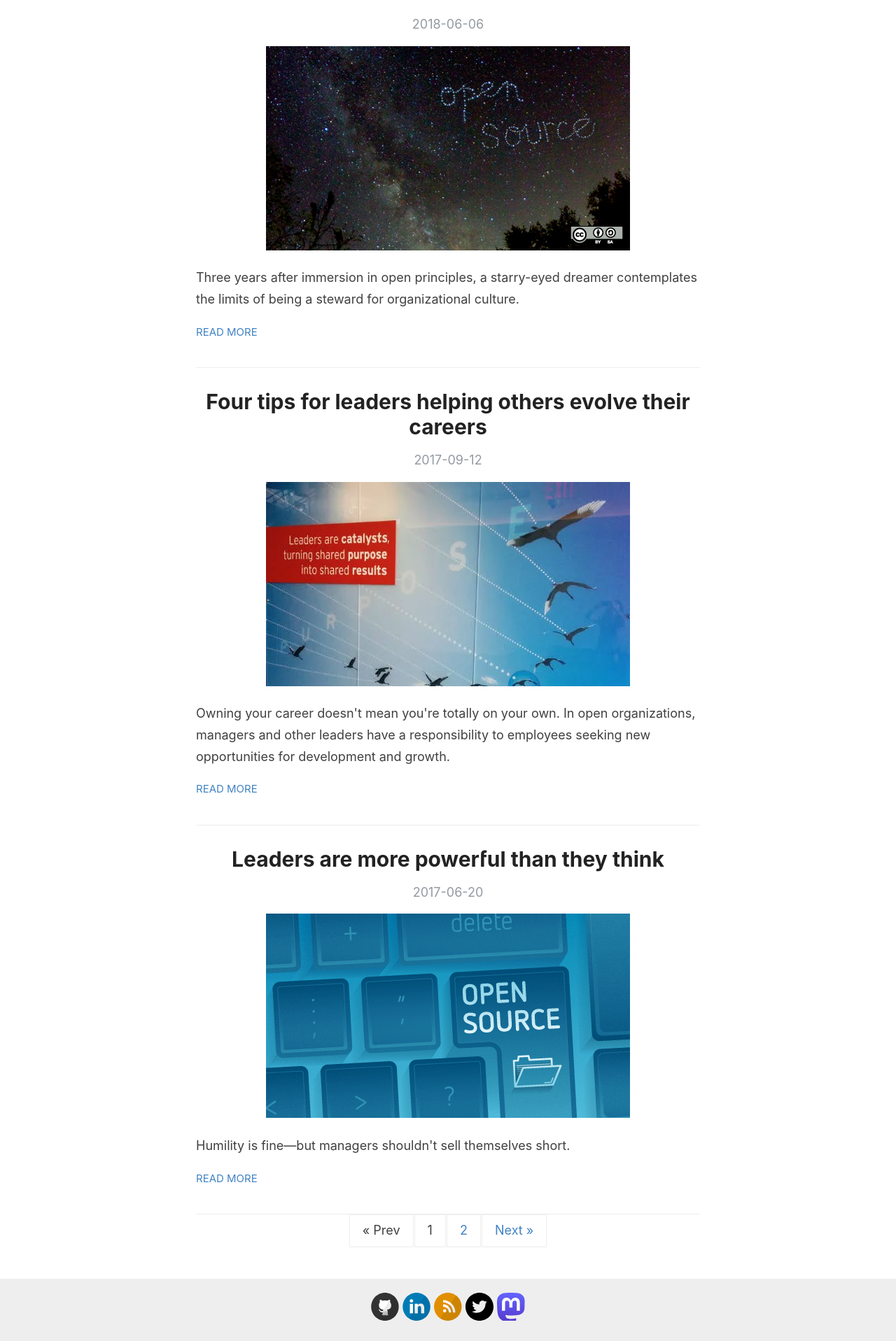
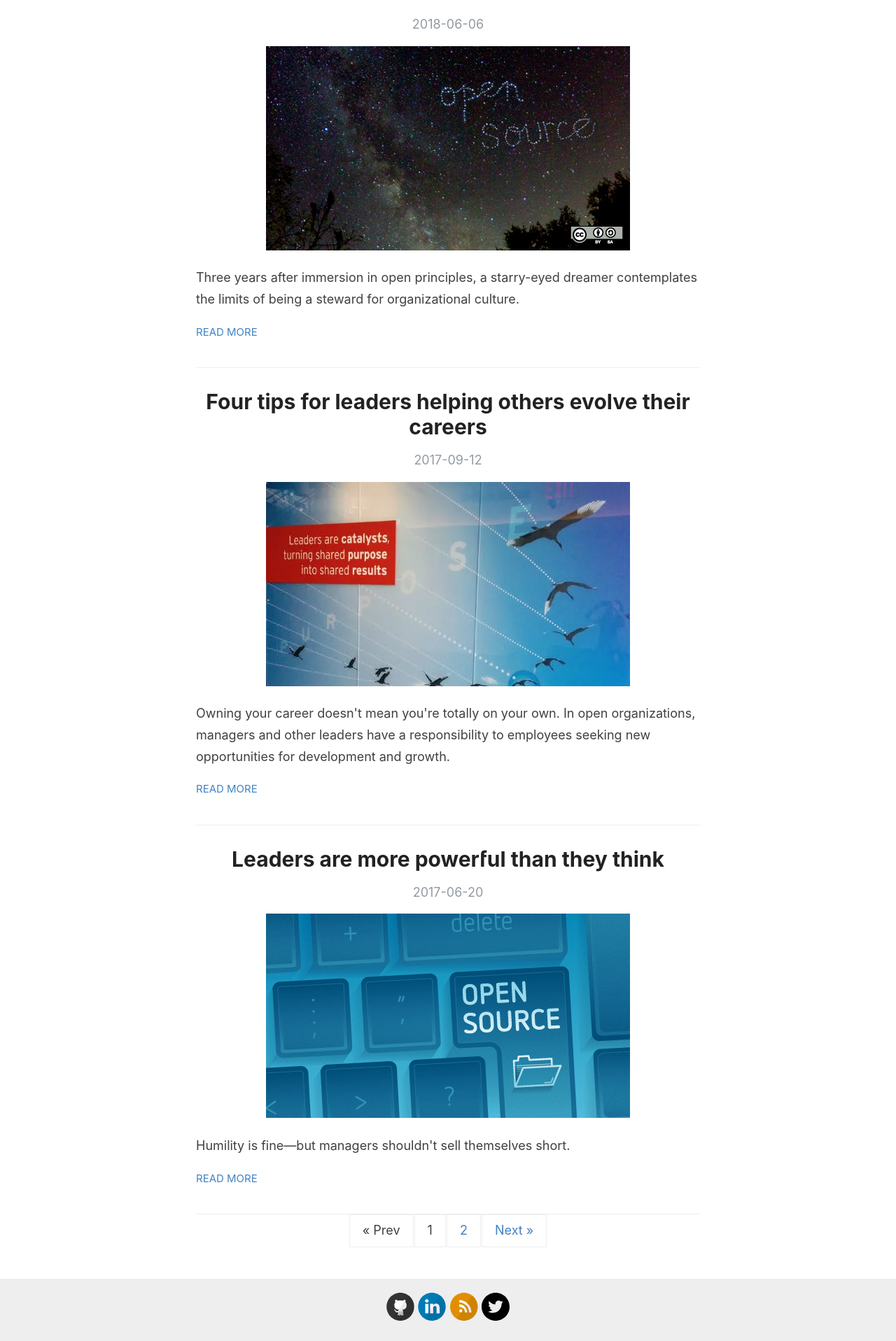
Before and after one commit to amatlack/amatlack.github.io, a Jekyll site: the page built from index.html, in a window 1280 px wide. Shown: the part 2144-4061 px from the top of the page at 70% size. Built offline with Jekyll 4.4.1, drawn with Linux system fonts in a browser that asks for light colours; the list of posts is cut into pages by our own code.

Commit message:
removing mastadon because clutter

```diff
--- a/_config.yml
+++ b/_config.yml
@@ -31,7 +31,7 @@ footer-links:
   youtube: # channel/<your_long_string> or user/<user-name>
   googleplus: # anything in your profile username that comes after plus.google.com/
   playconsole:
-  mastodon: hachyderm.io/@amatlack
+  mastodon: # hachyderm.io/@amatlack
 
 # Enter your Disqus shortname (not your username) to enable commenting on posts
 # You can find your shortname on the Settings page of your Disqus account
```
